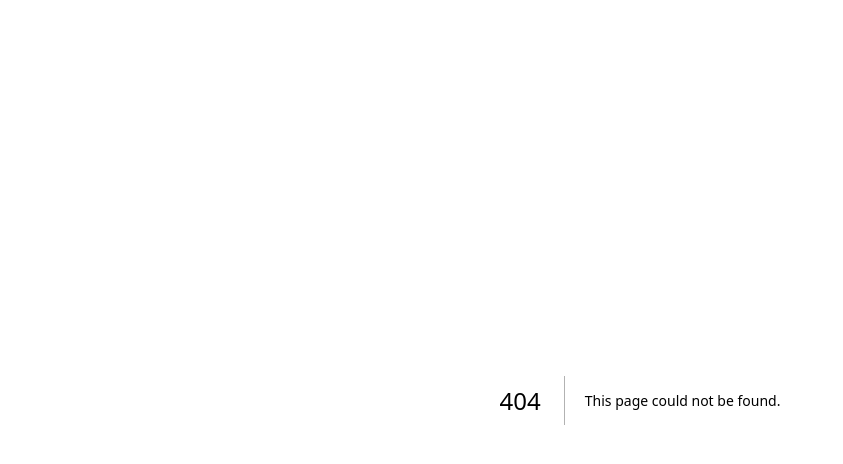
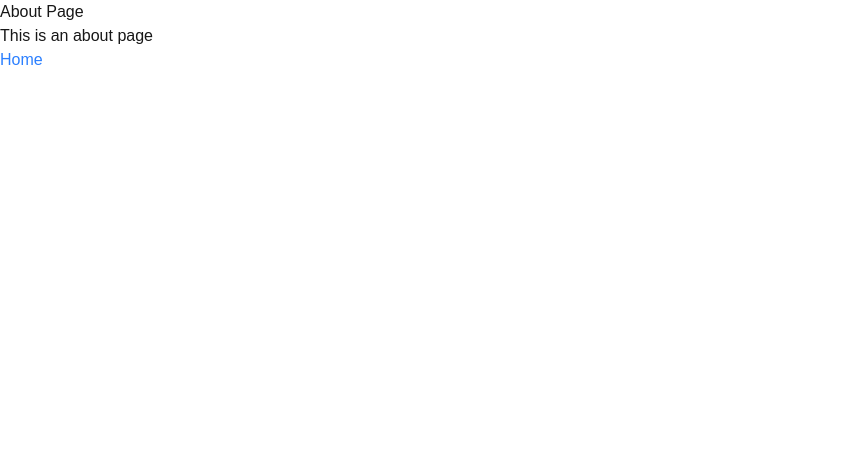
Before and after one commit to mumingazi/first, a Next.js app: page /about in a window 1280 px wide. Before the commit this address had no page. Shown: the top 464 px of the page, without its empty margins (0-843 px from the left). Built offline with nearby package versions, Linux system fonts and the light colour scheme.

Commit message:
Update home page and add about page

```diff
--- /dev/null
+++ b/src/app/about/page.tsx
@@ -0,0 +1,13 @@
+import Link from "next/link";
+
+export default function About() {
+  return (
+    <div>
+      <h1>About Page</h1>
+      <p>This is an about page</p>
+      <Link href="/" className="text-blue-500 hover:text-blue-700">
+        Home
+      </Link>
+    </div>
+  );
+}
--- a/src/app/page.tsx
+++ b/src/app/page.tsx
@@ -4,13 +4,7 @@ export default function Home() {
       <main className="flex min-h-screen w-full max-w-3xl flex-col items-center justify-between py-32 px-16 bg-white dark:bg-black sm:items-start">
         <h1>Hello World</h1>
         <p>This is a paragraph</p>
-        <button>Click me</button>
-        <input type="text" placeholder="Enter your name" />
-        <select>
-          <option value="1">Option 1</option>
-          <option value="2">Option 2</option>
-          <option value="3">Option 3</option>
-        </select>
+        <a href="/about">About</a>
       </main>
     </div>
   );
```
